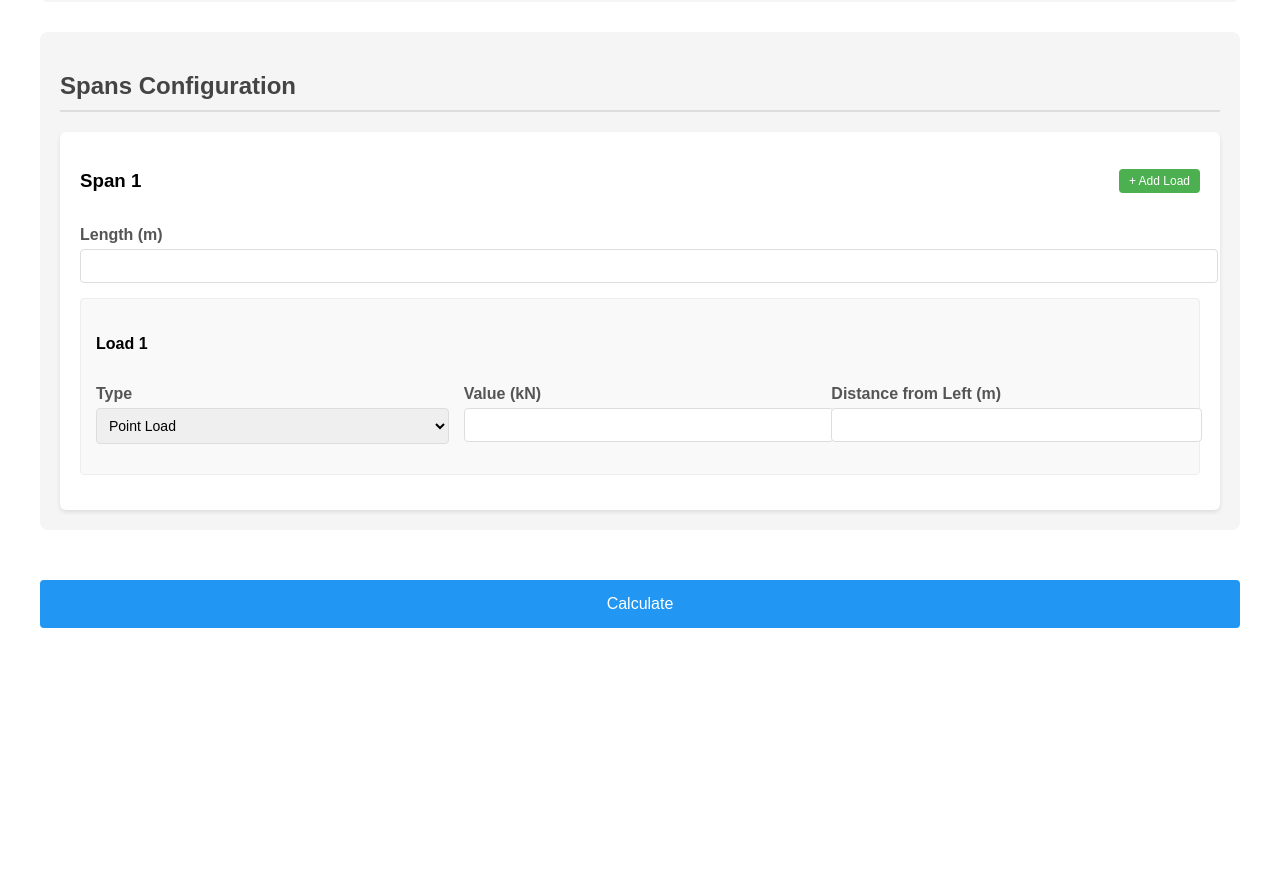
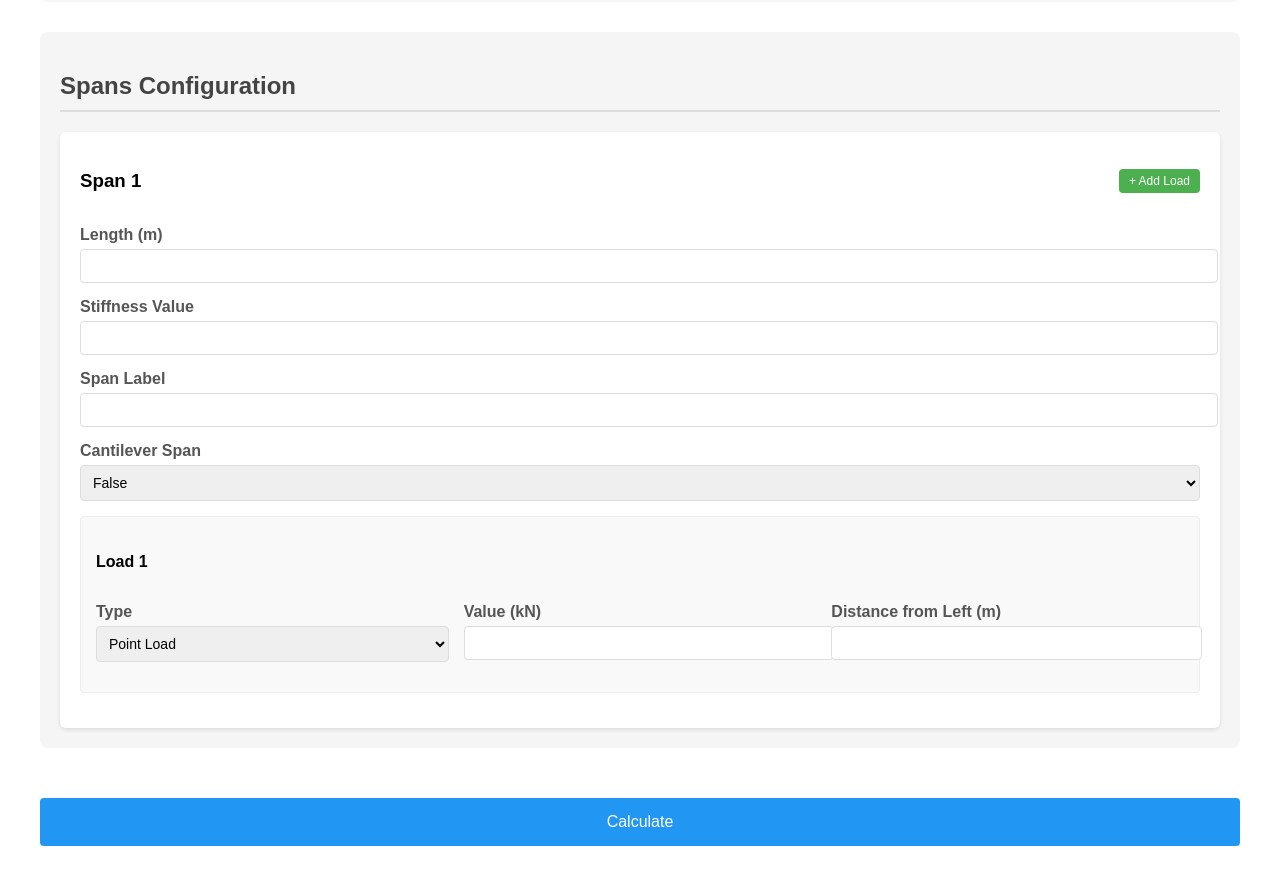
Before and after one commit to stilldaniel/CEG-Project, a plain HTML site: page index.html in a window 1280 px wide. Shown: the part 640-1514 px from the top of the page. Before the commit the page ends 1296 px from the top, so only its background shows below. Drawn offline with Linux system fonts and the light colour scheme.

Commit message:
added new fields

```diff
--- a/index.html
+++ b/index.html
@@ -330,6 +330,30 @@
                             required
                         />
                     </div>
+                    <div class="form-group">
+                        <label>Stiffness Value</label>
+                        <input
+                            id="span-${spanIndex}-stiffness"
+                            type="number"
+                            step="0.1"
+                            required
+                        />
+                    </div>
+                    <div class="form-group">
+                        <label>Span Label</label>
+                        <input
+                            id="span-${spanIndex}-label"
+                            type="text"
+                            required
+                        />
+                    </div>
+                    <div class="form-group">
+                        <label>Cantilever Span</label>
+                        <select id="span-${spanIndex}-cantilever">
+                            <option value="false">False</option>
+                            <option value="true">True</option>
+                        </select>
+                    </div>
                     <div class="loads-container" id="span-${spanIndex}-loads">
                         ${this.createLoadCard(spanIndex, 0)}
                     </div>
```
